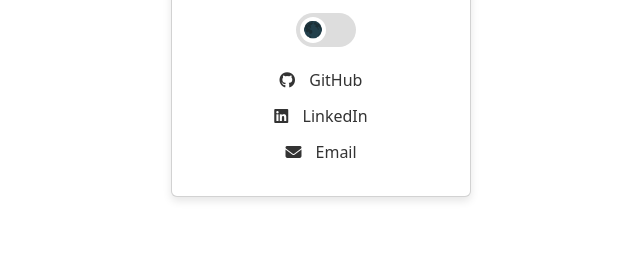
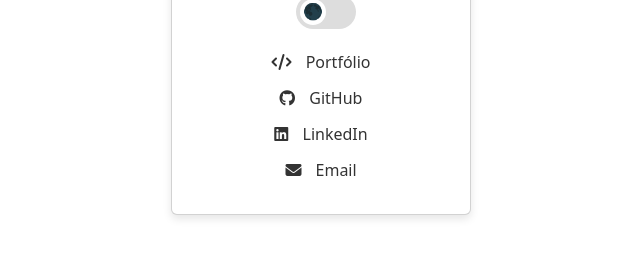
Before and after one commit to Lcamargodasilva/card-portfolio, a plain HTML site: page index.html in a window 1280 px wide. Shown: the part 454-712 px from the top of the page, without its empty margins (319-959 px from the left). Drawn offline with nearby package versions, Linux system fonts and the light colour scheme.

Commit message:
05/10/2023

```diff
--- a/index.html
+++ b/index.html
@@ -13,6 +13,7 @@
     <link
         href="https://fonts.googleapis.com/css2?family=Open+Sans:wght@400;700&family=Poppins:wght@200;300;500;700&display=swap"
         rel="stylesheet">
+        <link rel="shortcut icon" href="imgs/foguete.png" type="icon">
 </head>
 
 <body>
@@ -30,6 +31,8 @@
                     </label>
                 </div>
                 <ul class="list-unstyled">
+                    <li><a href="https://lcamargodasilva.github.io/portfolio" target="_blank"><i class="fas fa-code"></i>
+                        Portfólio</a></li>
                     <li><a href="https://github.com/lcamargodasilva" target="_blank"><i class="fab fa-github"></i>
                             GitHub</a></li>
                     <li><a href="https://linkedin.com/in/lcamargodasilva" target="_blank"><i
```
Also changed, not shown: imgs/foguete.png (added).
